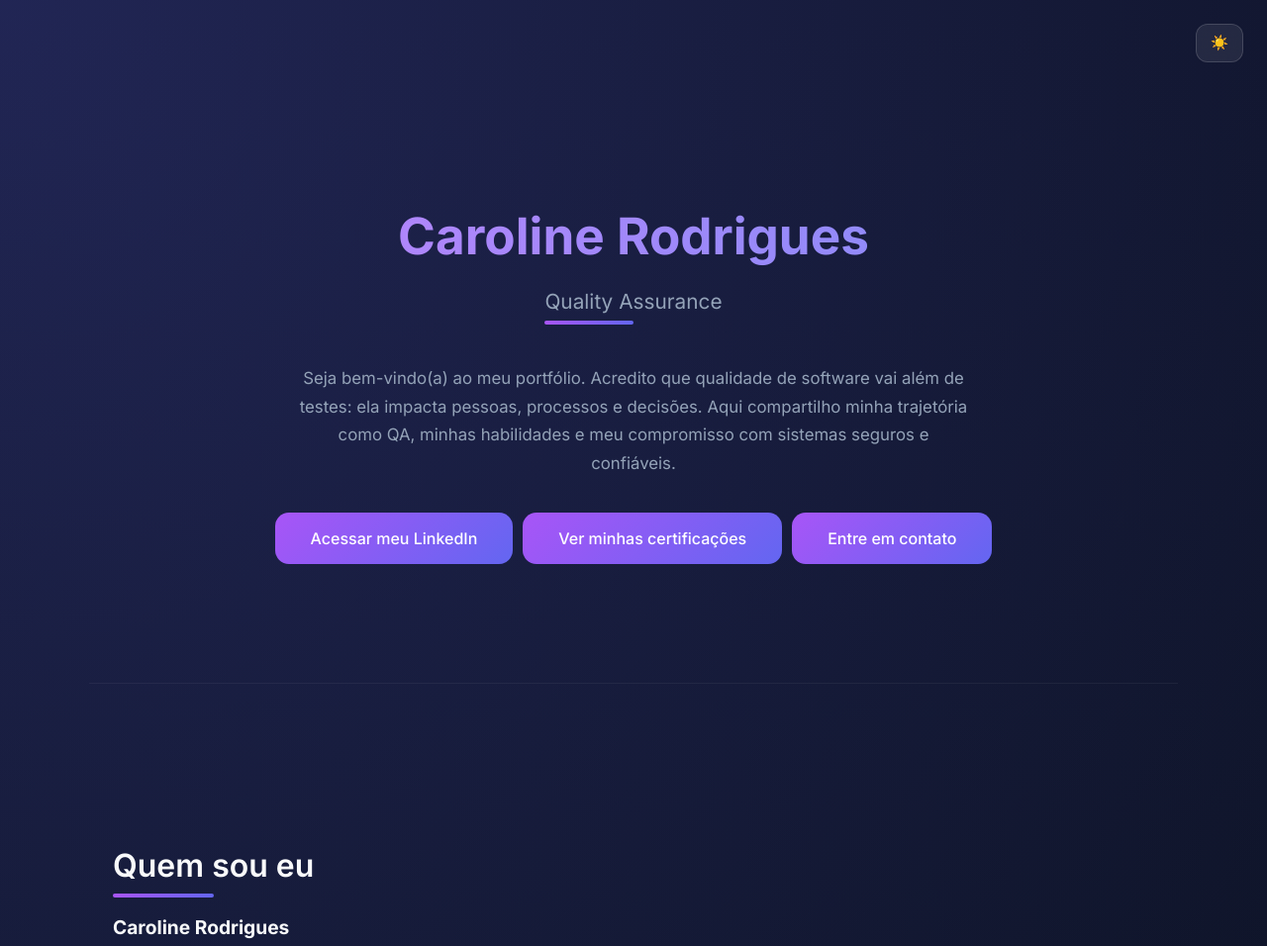
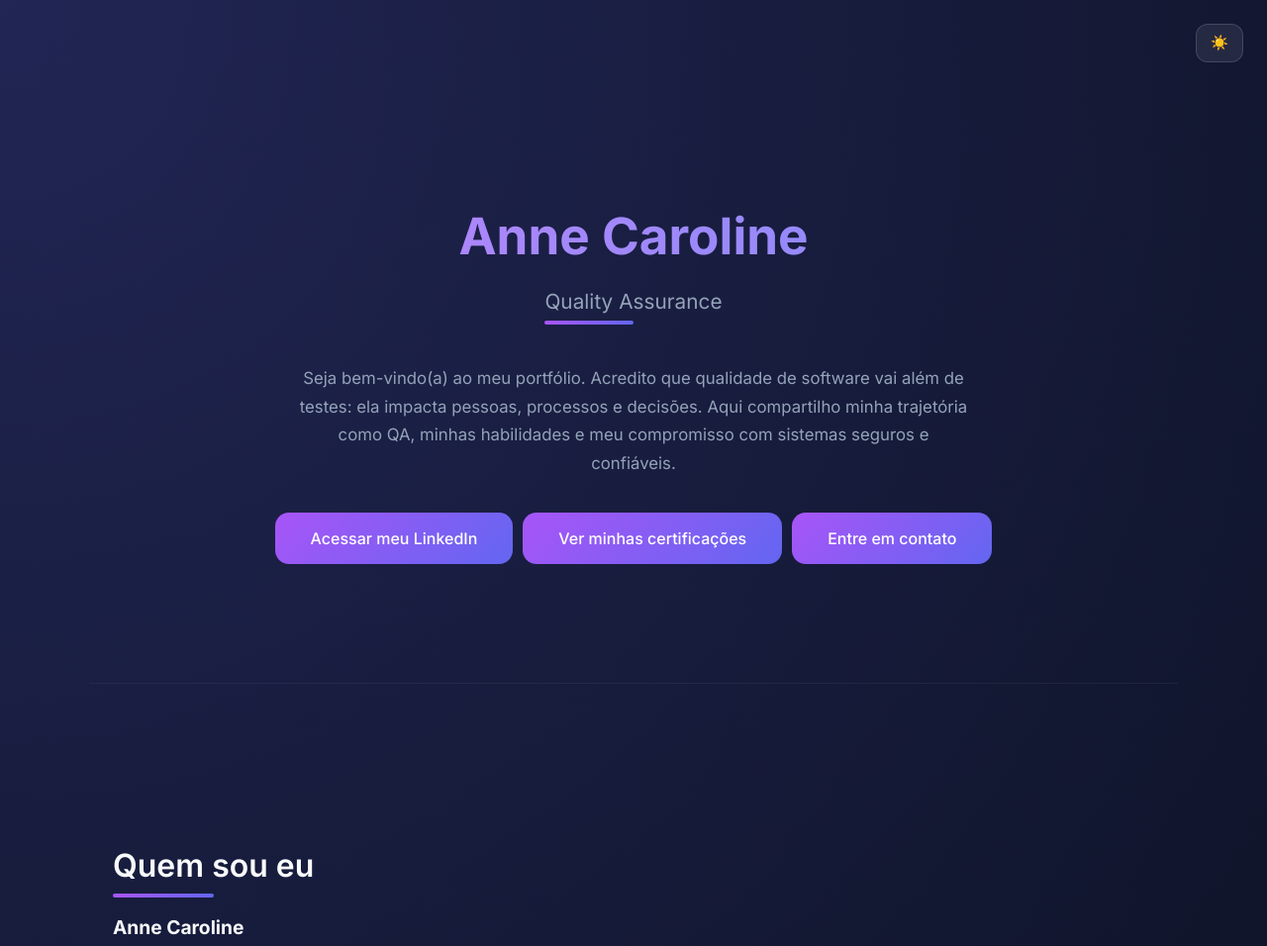
Before and after one commit to AnneCarolinerp/portfolio, a plain HTML site: page index.html in a window 1280 px wide. Shown: the top 956 px of the page at 99% size. Drawn offline with Linux system fonts and the light colour scheme.

Commit message:
Ajuste do nome

```diff
--- a/index.html
+++ b/index.html
@@ -8,16 +8,16 @@
   <link rel="icon" type="image/png" sizes="32x32" href="assets/img/bug.png">
   <link rel="icon" href="assets/img/bug.ico">
 
-  <title>Caroline Rodrigues | QA Engineer • Quality Assurance • Testes de Software</title>
+  <title>Anne Caroline | QA Engineer • Quality Assurance • Testes de Software</title>
 
   <meta name="description"
-    content="Portfólio profissional de Caroline Rodrigues, QA Engineer com experiência em testes manuais, automação, qualidade de software, segurança da informação e atuação em comunidades de QA." />
+    content="Portfólio profissional de Anne Caroline, QA Engineer com experiência em testes manuais, automação, qualidade de software, segurança da informação e atuação em comunidades de QA." />
 
   <meta name="keywords"
     content="QA, Quality Assurance, QA Engineer, Testes de Software, Testes Manuais, Automação de Testes, Cypress, Segurança da Informação, ISTQB, CTFL, QA Brasil" />
 
   <!-- Open Graph -->
-  <meta property="og:title" content="Caroline Rodrigues | QA Engineer & Quality Assurance" />
+  <meta property="og:title" content="Anne Caroline | QA Engineer & Quality Assurance" />
   <meta property="og:description"
     content="Portfólio profissional de QA com foco em qualidade de software, automação, segurança da informação e impacto social na comunidade tech." />
   <meta property="og:type" content="website" />
@@ -26,7 +26,7 @@
 
   <!-- Twitter -->
   <meta name="twitter:card" content="summary_large_image" />
-  <meta name="twitter:title" content="Caroline Rodrigues | QA Engineer" />
+  <meta name="twitter:title" content="Anne Caroline | QA Engineer" />
   <meta name="twitter:description"
     content="QA Engineer com experiência em testes, automação, segurança da informação e comunidades de qualidade de software." />
   <meta name="twitter:image" content="https://SEU_USUARIO.github.io/assets/img/preview.png" />
@@ -60,7 +60,7 @@
 
     <!-- HERO -->
     <header class="hero">
-      <h1>Caroline Rodrigues</h1>
+      <h1>Anne Caroline</h1>
       <h2>Quality Assurance</h2>
       <p>
         Seja bem-vindo(a) ao meu portfólio.
@@ -88,7 +88,7 @@
     <!-- QUEM SOU EU -->
     <section id="sobre">
       <h2>Quem sou eu</h2>
-      <h3>Caroline Rodrigues</h3>
+      <h3>Anne Caroline</h3>
 
       <p>
         Atuo na área de tecnologia desde 2018, iniciando minha trajetória em front-end e encontrando na qualidade de
@@ -229,7 +229,7 @@
   </main>
 
   <footer>
-    <small>© 2026 • Caroline Rodrigues • Quality Assurance</small>
+    <small>© 2026 • Anne Caroline • Quality Assurance</small>
   </footer>
 
 </body>
```
